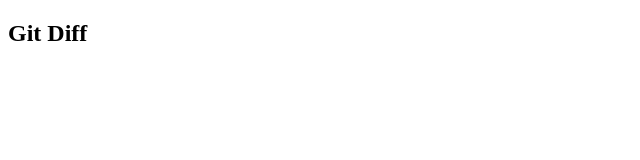
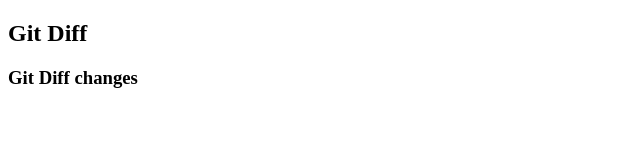
Before and after one commit to alizain-1214/Git-Diff, a plain HTML site: page index.html in a window 1280 px wide. Shown: the whole page, without its empty margins (0-640 px from the left). Drawn offline with Linux system fonts and the light colour scheme.

Commit message:
Third Change

```diff
--- a/index.html
+++ b/index.html
@@ -7,5 +7,6 @@
 </head>
 <body>
     <h2>Git Diff</h2>
+    <h3>Git Diff changes</h3>
 </body>
 </html>
```
